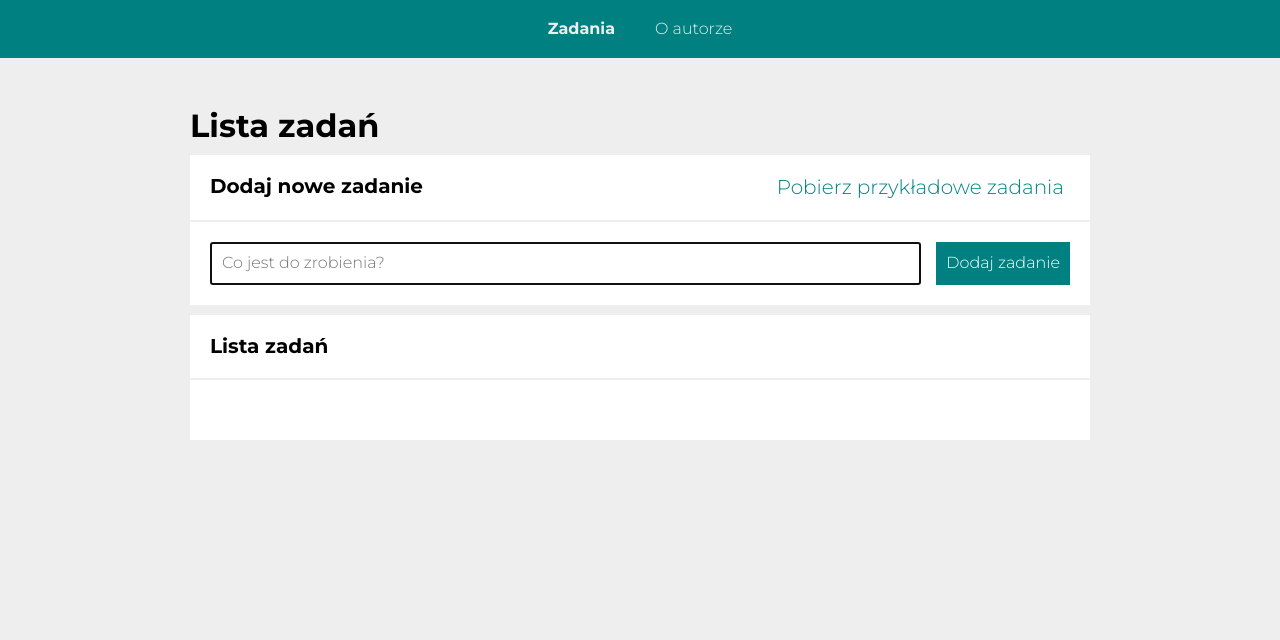
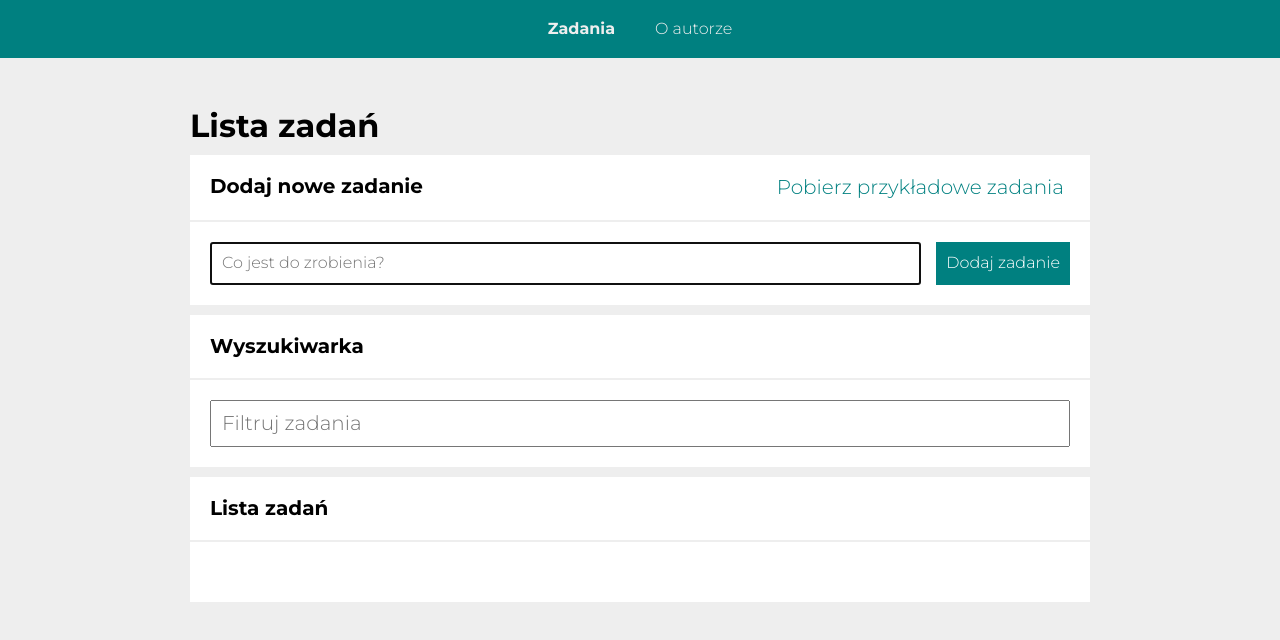
Before and after one commit to KonradBauer/todos-list-react, a React (Create React App) app: page /zadania#/todos-list-react/zadania in a window 1280 px wide. Shown: the top 640 px of the page. Built offline with nearby package versions, Linux system fonts and the light colour scheme.

Commit message:
added search tasks feature

```diff
--- /dev/null
+++ b/src/features/tasks/Input/index.js
@@ -0,0 +1,8 @@
+import styled from "styled-components";
+
+export default styled.input`
+  display: flex;
+  flex-grow: 1;
+  width: 80%;
+  padding: 10px;
+`;
--- a/src/features/tasks/TasksPage/Form/index.js
+++ b/src/features/tasks/TasksPage/Form/index.js
@@ -1,8 +1,9 @@
 import { useState, useRef } from "react";
-import { FormWrapper, Input, Button } from "./styled";
+import { FormWrapper, Button } from "./styled";
 import { useDispatch } from "react-redux";
 import { nanoid } from "@reduxjs/toolkit";
 import { addTask } from "../../../tasks/tasksSlice";
+import Input from "../../Input";
 
 const Form = () => {
   const [newTaskContent, setNewTaskContent] = useState("");
--- /dev/null
+++ b/src/features/tasks/TasksPage/Search/index.js
@@ -0,0 +1,31 @@
+import { useHistory, useLocation } from "react-router-dom";
+import Input from "../../Input";
+import searchQueryParamName from "../searchQueryParamName";
+import { Wrapper } from "./styled";
+
+export default () => {
+  const history = useHistory();
+  const location = useLocation();
+  const query = new URLSearchParams(location.search).get(searchQueryParamName);
+  const onInputChange = ({ target }) => {
+    const searchParams = new URLSearchParams(location.search);
+
+    if (target.value.trim() === "") {
+      searchParams.delete(searchQueryParamName);
+    } else {
+      searchParams.set(searchQueryParamName, target.value);
+    }
+
+    history.push(`${location.pathname}?${searchParams.toString()}`);
+  };
+
+  return (
+    <Wrapper>
+      <Input
+        placeholder="Filtruj zadania"
+        value={query || ""}
+        onChange={onInputChange}
+      />
+    </Wrapper>
+  );
+};
--- /dev/null
+++ b/src/features/tasks/TasksPage/Search/styled.js
@@ -0,0 +1,14 @@
+import styled from "styled-components";
+
+export const Wrapper = styled.div`
+  display: flex;
+  justify-content: space-between;
+  flex-wrap: wrap;
+  max-width: 1000px;
+  background-color: white;
+  margin: 0 auto;
+  margin-bottom: 2px;
+  padding: 20px;
+  font-weight: bold;
+  font-size: 20px;
+`;
--- a/src/features/tasks/TasksPage/TaskList/index.js
+++ b/src/features/tasks/TasksPage/TaskList/index.js
@@ -1,13 +1,19 @@
 import { List, Item, Button, Task, StyledLink } from "./styled";
 import { useSelector, useDispatch } from "react-redux";
 import {
-  selectTasksState,
   toggleTaskDone,
   removeTask,
+  selectHideDone,
+  searchTasksByQuery,
 } from "../../../tasks/tasksSlice";
+import { useLocation } from "react-router-dom";
 
 const TaskList = () => {
-  const { tasks, hideDone } = useSelector(selectTasksState);
+  const location = useLocation();
+  const query = new URLSearchParams(location.search).get("szukaj");
+
+  const tasks = useSelector((state) => searchTasksByQuery(state, query));
+  const hideDone = useSelector(selectHideDone);
   const dispatch = useDispatch();
 
   return (
--- a/src/features/tasks/TasksPage/index.js
+++ b/src/features/tasks/TasksPage/index.js
@@ -3,6 +3,7 @@ import TaskList from "./TaskList";
 import Buttons from "./Buttons";
 import Section from "../../../common/Section";
 import Header from "../../../common/Header";
+import Search from "./Search";
 import { Container } from "../../../common/Container/styled";
 import { useDispatch } from "react-redux";
 import { getExampleTasks } from "../tasksSlice";
@@ -24,6 +25,8 @@ function TasksPage() {
         }
       />
 
+      <Section title="Wyszukiwarka" body={<Search />} />
+
       <Section
         title="Lista zadań"
         body={<TaskList />}
--- /dev/null
+++ b/src/features/tasks/TasksPage/searchQueryParamName.js
@@ -0,0 +1 @@
+export default "szukaj";
--- a/src/features/tasks/tasksSlice.js
+++ b/src/features/tasks/tasksSlice.js
@@ -47,11 +47,26 @@ export const {
 export const selectTasksState = (state) => state.tasks;
 export const selectHideDone = (state) => selectTasksState(state).hideDone;
 export const selectTasksArray = (state) => selectTasksState(state).tasks;
+
 export const selectTasksLength = (state) =>
   selectTasksState(state).tasks.length !== 0;
+
 export const selectTasksDone = (state) =>
   selectTasksArray(state).every(({ done }) => done);
+
 export const getTaskById = (state, taskId) =>
   selectTasksArray(state).find(({ id }) => id === taskId);
 
+export const searchTasksByQuery = (state, query) => {
+  const tasks = selectTasksArray(state);
+
+  if (!query || query.trim() === "") {
+    return tasks;
+  }
+
+  return tasks.filter(({ content }) =>
+    content.toUpperCase().includes(query.toUpperCase().trim())
+  );
+};
+
 export default tasksSlice.reducer;
```
